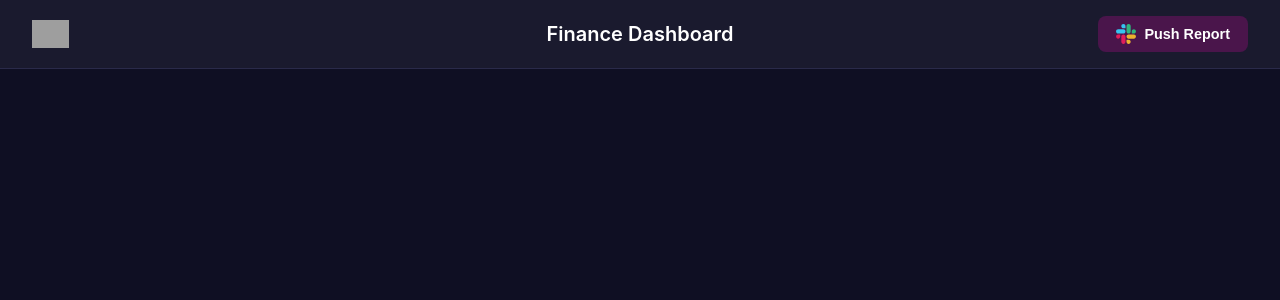
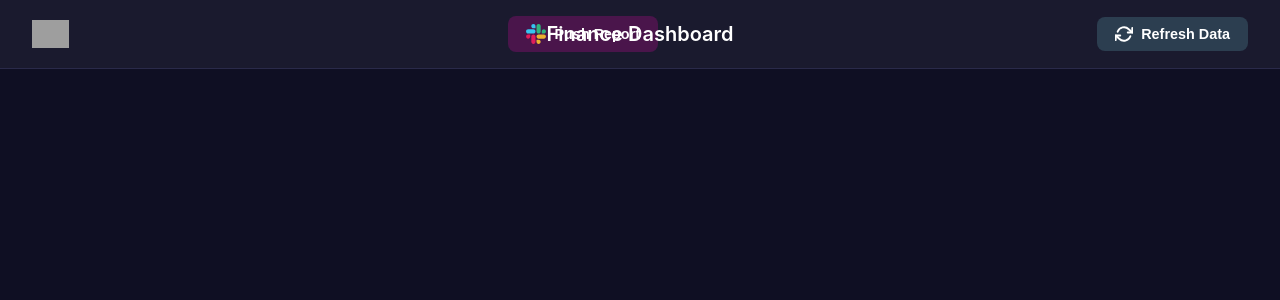
Before and after one commit to afine1995-1995/finance-dashboard, a Flask app: template web/templates/base.html in a window 1280 px wide. Shown: the top 300 px of the page. Run offline with Flask 3, Linux system fonts and the light colour scheme; the template is opened without the code that fills it, so the values that code supplies are empty; some libraries are stand-ins or nearby versions; grey boxes are pictures that could not be loaded.

Commit message:
Add Refresh Data button to nav bar
Triggers a full Mercury + Stripe sync on demand and reloads all charts.

Co-Authored-By: Claude Opus 4.6 <noreply@anthropic.com>

```diff
--- a/web/static/css/style.css
+++ b/web/static/css/style.css
@@ -70,6 +70,35 @@ nav {
 
 .btn-slack svg {
     flex-shrink: 0;
+}
+
+.btn-refresh {
+    display: inline-flex;
+    align-items: center;
+    gap: 8px;
+    padding: 8px 18px;
+    border: none;
+    border-radius: 8px;
+    background: #2c3e50;
+    color: #fff;
+    font-size: 0.9rem;
+    font-weight: 600;
+    cursor: pointer;
+    transition: background 0.2s, transform 0.1s;
+}
+
+.btn-refresh:hover:not(:disabled) {
+    background: #34495e;
+    transform: translateY(-1px);
+}
+
+.btn-refresh:active:not(:disabled) {
+    transform: translateY(0);
+}
+
+.btn-refresh:disabled {
+    opacity: 0.7;
+    cursor: default;
 }
 
 main {
--- a/web/templates/base.html
+++ b/web/templates/base.html
@@ -5,7 +5,7 @@
     <meta name="viewport" content="width=device-width, initial-scale=1.0">
     <title>Finance Dashboard</title>
     <script src="https://cdn.plot.ly/plotly-2.35.0.min.js"></script>
-    <link rel="stylesheet" href="{{ url_for('web.static', filename='css/style.css') }}?v=2">
+    <link rel="stylesheet" href="{{ url_for('web.static', filename='css/style.css') }}?v=3">
 </head>
 <body>
     <nav>
@@ -23,6 +23,14 @@
                 </svg>
                 <span>Push Report</span>
             </button>
+            <button id="refresh-data-btn" class="btn-refresh" onclick="refreshData()">
+                <svg width="18" height="18" viewBox="0 0 24 24" fill="none" stroke="currentColor" stroke-width="2.5" stroke-linecap="round" stroke-linejoin="round">
+                    <polyline points="23 4 23 10 17 10"></polyline>
+                    <polyline points="1 20 1 14 7 14"></polyline>
+                    <path d="M3.51 9a9 9 0 0 1 14.85-3.36L23 10M1 14l4.64 4.36A9 9 0 0 0 20.49 15"></path>
+                </svg>
+                <span>Refresh Data</span>
+            </button>
         </div>
     </nav>
     <main>
--- a/web/templates/dashboard.html
+++ b/web/templates/dashboard.html
@@ -141,5 +141,5 @@
 {% endblock %}
 
 {% block scripts %}
-<script src="{{ url_for('web.static', filename='js/dashboard.js') }}?v=2"></script>
+<script src="{{ url_for('web.static', filename='js/dashboard.js') }}?v=3"></script>
 {% endblock %}
```
Also changed, not shown: web/routes.py (+11 -1 lines), web/static/js/dashboard.js (+34 -0 lines).
